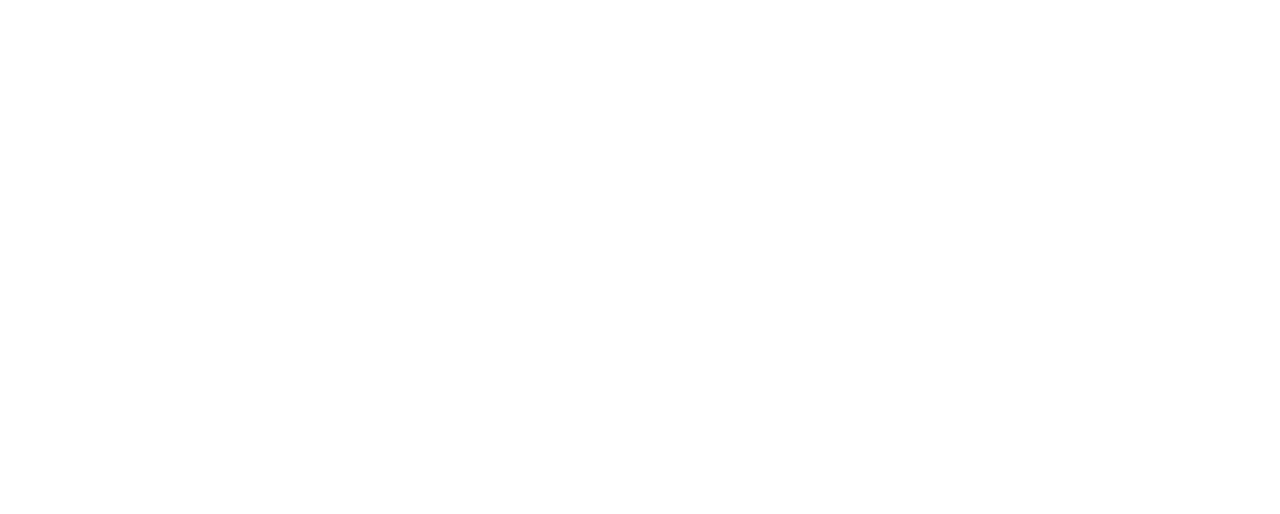
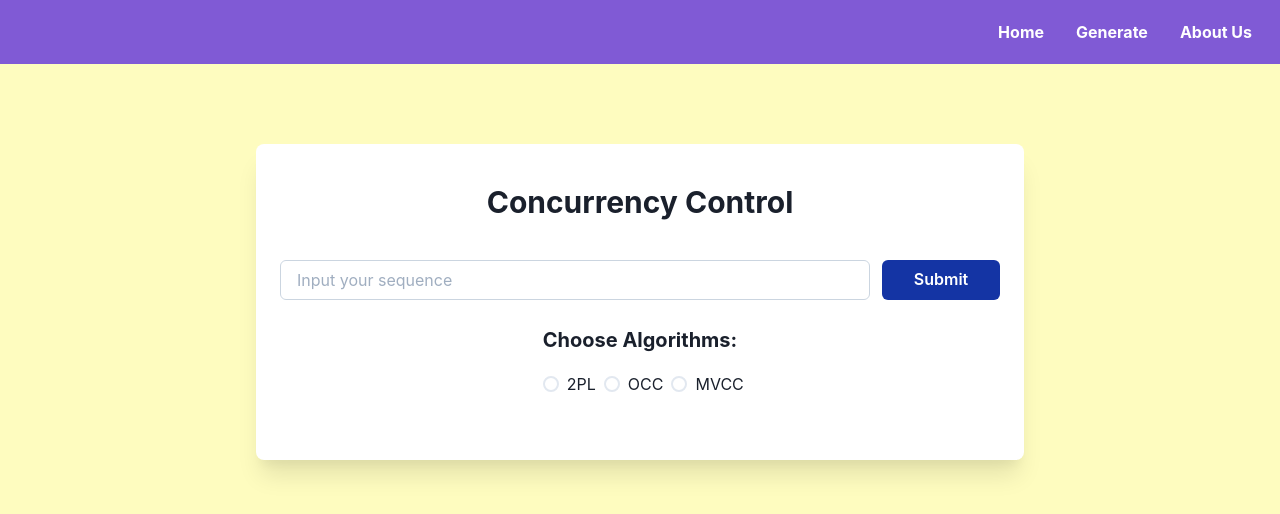
Before and after one commit to IceTeaXXD/concurrency-control-fe, a React (Vite) app: page /generate in a window 1280 px wide. Before the commit this address had no page. Shown: the top 514 px of the page. Built offline with nearby package versions, Linux system fonts and the light colour scheme.

Commit message:
fix: generate page

```diff
--- a/src/App.tsx
+++ b/src/App.tsx
@@ -1,12 +1,12 @@
 import { BrowserRouter as Router, Routes, Route } from 'react-router-dom'
-import { Home } from './component/Home/Home'
-import { Dashboard } from './component/Home/Dashboard'
+import { Dashboard } from './component/Dashboard'
+import { Generate } from './component/Generate'
 
 export const App = () => (
   <Router>
     <Routes>
-      <Route path="/home" element={<Home />} />
       <Route path="/dashboard" element={<Dashboard />} />
+      <Route path="/generate" element={<Generate />} />
     </Routes>
   </Router>
 )
--- a/src/component/Home/Dashboard.tsx
+++ b/src/component/Dashboard.tsx
@@ -1,24 +1,25 @@
 import { Button, Heading, Text, Image, Flex, Box } from '@chakra-ui/react'
 import { Link } from 'react-router-dom'
-import gembok from '../../img/gembok.png'
+import Navbar from '../component/Navbar/Navbar'
+import gembok from '../img/gembok.png'
 
 export const Dashboard = () => {
   return (
     <>
+      <Navbar />
       <Box
         bgGradient="linear(to-r, red.200, yellow.500)"
-        h="105vh"
+        h="95vh"
         display="flex"
         flexDirection="column"
         justifyContent="center"
         alignItems="left"
         textAlign="left"
         paddingX={24}
-        boxShadow="0px 0px 10px rgba(0, 0, 0, 1)"
       >
         <Flex alignItems="center">
           <Box>
-            <Heading as="h2" size="lg" color="black">
+            <Heading as="h2" size="lg" color="black" mt={-2}>
               Kelompok 2 - K03
             </Heading>
             <Heading as="h1" size="2xl" fontWeight="bold" color="black" mt={5}>
@@ -36,14 +37,14 @@
             <Flex mt={12}>
               <Button
                 as={Link}
-                to="/home"
+                to="/generate"
                 variant="solid"
                 colorScheme="whiteAlpha"
                 color="black"
                 border="2px"
                 mr={8}
               >
-                View Code
+                Generate
               </Button>
               <Button
                 as={Link}
@@ -63,7 +64,7 @@
             width="450px"
             height="450px"
             ml={52}
-            mt={-6}
+            mt={-8}
           />
         </Flex>
       </Box>
--- a/src/component/Home/Home.tsx
+++ b/src/component/Generate.tsx
@@ -2,6 +2,8 @@
 import {
   Stack,
   FormControl,
+  Radio,
+  RadioGroup,
   Input,
   Button,
   useColorModeValue,
@@ -17,9 +19,10 @@
   Tr,
 } from '@chakra-ui/react'
 import { CheckIcon } from '@chakra-ui/icons'
+import Navbar from './Navbar/Navbar'
 import axios from 'axios'
 
-export const Home = () => {
+export const Generate = () => {
   const [sequence, setSequence] = useState('')
   const [result, setResult] = useState('')
   const [state, setState] = useState<'initial' | 'submitting' | 'success'>(
@@ -97,7 +100,7 @@
 
   const dataTable = data ? (
     <Table mt={5}>
-      <Thead fontWeight={'bold'} bg={'blue.500'}>
+      <Thead fontWeight={'bold'} bg={'#1434A4'}>
         {columns.map((column) => (
           <Th
             key={column}
@@ -133,7 +136,7 @@
                         {row.operation}
                       </div>
                     ) : row.status === 'Queue' ? (
-                      <div style={{ color: 'goldenrod', fontWeight: 'bold' }}>
+                      <div style={{ color: '#A0522D', fontWeight: 'bold' }}>
                         {row.status}: {row.operation}({row.table})
                       </div>
                     ) : (
@@ -167,26 +170,31 @@
   ) : null
 
   return (
+    <>
+      <Navbar />
       <Flex
         minH={'100vh'}
         align={'flex-start'}
         justify={'center'}
-      bg={useColorModeValue('gray.50', 'gray.800')}
+        bg={useColorModeValue('yellow.100', 'yellow.800')}
         pt={10}
       >
         <Container
           maxW={'3xl'}
-        bg={useColorModeValue('white', 'whiteAlpha.100')}
+          bg={useColorModeValue('white', 'gray.900')}
           boxShadow={'xl'}
           rounded={'lg'}
           p={6}
           overflowX={'auto'}
+          mt={10}
+          mb={16}
         >
           <Heading
             as={'h2'}
-          fontSize={{ base: 'xl', sm: '2xl' }}
+            fontSize={{ base: '3xl', sm: '3xl' }}
             textAlign={'center'}
-          mb={5}
+            mt={4}
+            mb={10}
           >
             Concurrency Control
           </Heading>
@@ -222,7 +230,8 @@
             </FormControl>
             <FormControl w={{ base: '100%', md: '20%' }}>
               <Button
-              colorScheme={state === 'success' ? 'green' : 'blue'}
+                colorScheme={state === 'success' ? 'green' : '#191970'}
+                bg={state === 'success' ? '#008000' : '#1434A4'}
                 isLoading={state === 'submitting'}
                 type={state === 'success' ? 'button' : 'submit'}
                 w="100%"
@@ -231,16 +240,50 @@
               </Button>
             </FormControl>
           </Stack>
+          <Heading
+            as={'h2'}
+            fontSize={{ base: 'xl', sm: 'xl' }}
+            textAlign={'center'}
+            mt={7}
+            mb={5}
+          >
+            Choose Algorithms:
+          </Heading>
+          <Flex justify="center">
+            <FormControl w={{ base: '100%', md: '27%' }}>
+              <RadioGroup>
+                <Stack direction="row">
+                  <Radio value="option1">2PL</Radio>
+                  <Radio value="option2">OCC</Radio>
+                  <Radio value="option3">MVCC</Radio>
+                </Stack>
+              </RadioGroup>
+            </FormControl>
+          </Flex>
           <Text
             mt={2}
             textAlign={'center'}
             color={error ? 'red.500' : 'black'}
             fontWeight={'bold'}
+            bg="white"
+            my={10}
           >
-          {error ? errorMsg : result ? 'Final Schedule: ' + result : ''}
+            {error ? (
+              errorMsg
+            ) : result ? (
+              <>
+                <span style={{ fontSize: '1.5rem' }}>Final Schedule:</span>
+                <br />
+                <br />
+                {result}
+              </>
+            ) : (
+              ''
+            )}
           </Text>
           {dataTable}
         </Container>
       </Flex>
+    </>
   )
 }
--- /dev/null
+++ b/src/component/Navbar/Navbar.tsx
@@ -0,0 +1,35 @@
+import { Box, Flex, Spacer, ChakraProvider, Text } from '@chakra-ui/react'
+import { Link } from 'react-router-dom'
+
+const Navbar = () => {
+  return (
+    <ChakraProvider>
+      <Flex p="5" bg="purple.500" color="white">
+        <Spacer />
+        <Box>
+          <Link to="/dashboard">
+            <Text fontSize="md" fontWeight="bold">
+              Home
+            </Text>
+          </Link>
+        </Box>
+        <Box mx="8">
+          <Link to="/generate">
+            <Text fontSize="md" fontWeight="bold">
+              Generate
+            </Text>
+          </Link>
+        </Box>
+        <Box>
+          <Link to="/aboutus">
+            <Text fontSize="md" fontWeight="bold" mr={2}>
+              About Us
+            </Text>
+          </Link>
+        </Box>
+      </Flex>
+    </ChakraProvider>
+  )
+}
+
+export default Navbar
```
Also changed, not shown: src/component/AboutUs.tsx (added). Lines whose indentation alone changed are shown as unchanged.
